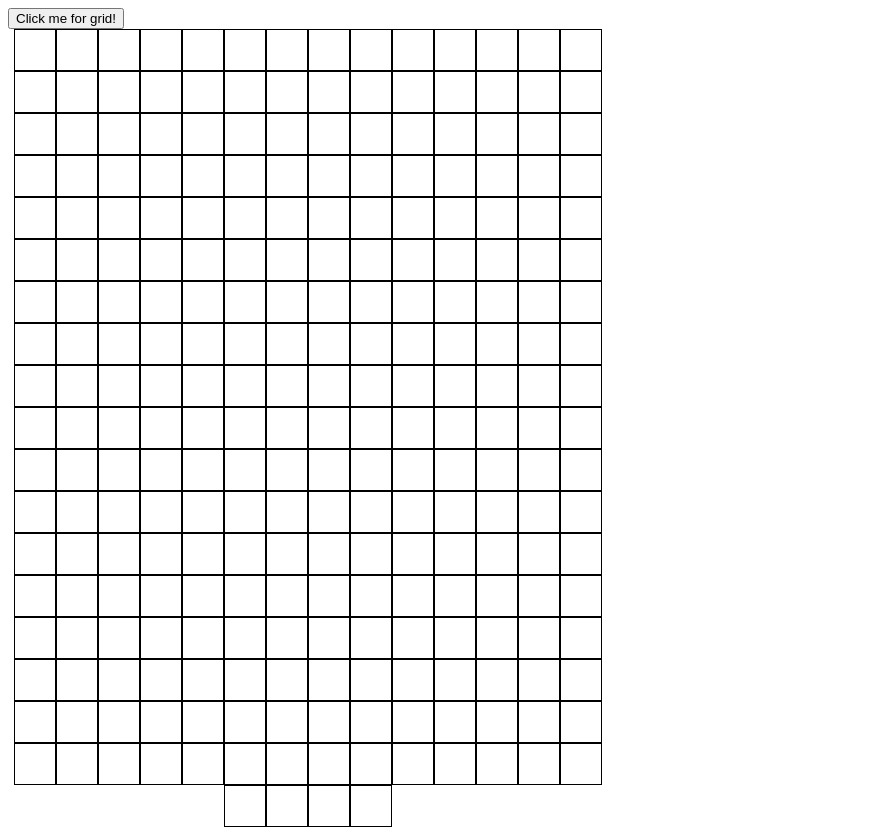
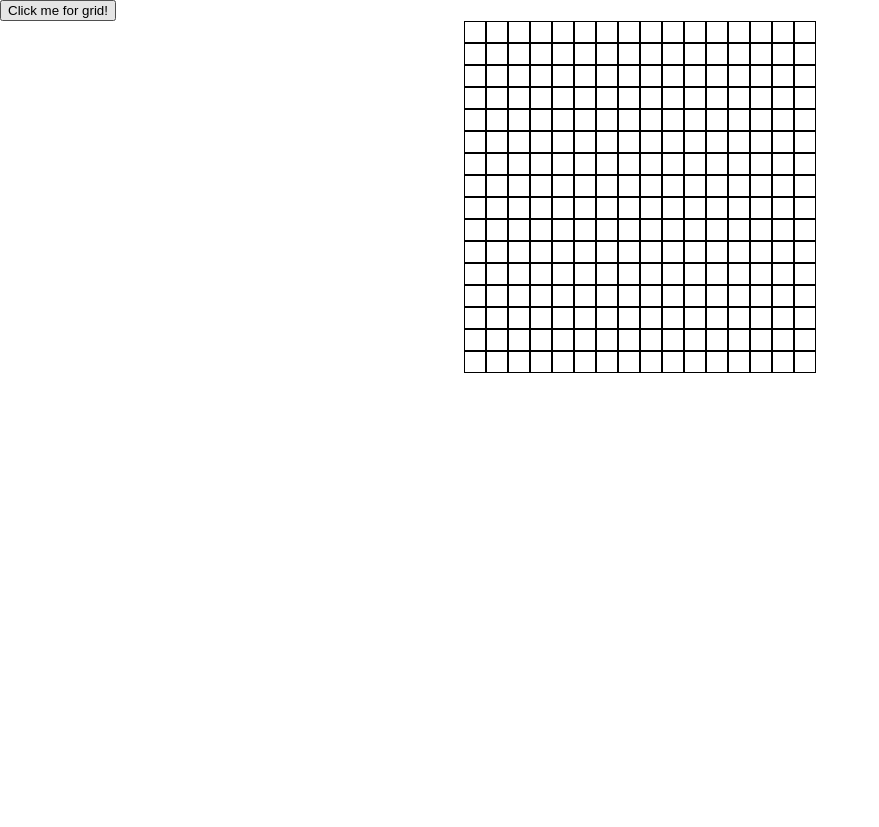
Before and after one commit to Moldedpeanuts/etch-a-sketch, a plain HTML site: page index.html in a window 1280 px wide. Shown: the whole page, without its empty margins (0-879 px from the left). After the commit the page ends 800 px from the top, so only its background shows below. Drawn offline with Linux system fonts and the light colour scheme.

Commit message:
Adjust square and container size

```diff
--- a/script.js
+++ b/script.js
@@ -15,8 +15,8 @@ for (let i = 0; i < 256; i++) {
     const square = document.createElement("div");
     const container = document.querySelector(".container");
 
-    square.style.width = "40px";
-    square.style.height = "40px";
+    square.style.width = "20px";
+    square.style.height = "20px";
     square.style.background = "white";
     square.style.border = "1px solid black";
 
--- a/styles.css
+++ b/styles.css
@@ -1,7 +1,14 @@
+body {
+    padding: 0px;
+    margin: 0px;
+    box-sizing: border-box;
+}
+
 .container {
+    margin: 0 auto;
     display: flex;
     flex-wrap: wrap;
     justify-content: center;
-    width: 600px;
-    height: 600px;
+    width: 360px;
+    height: 100px;
 }
```
